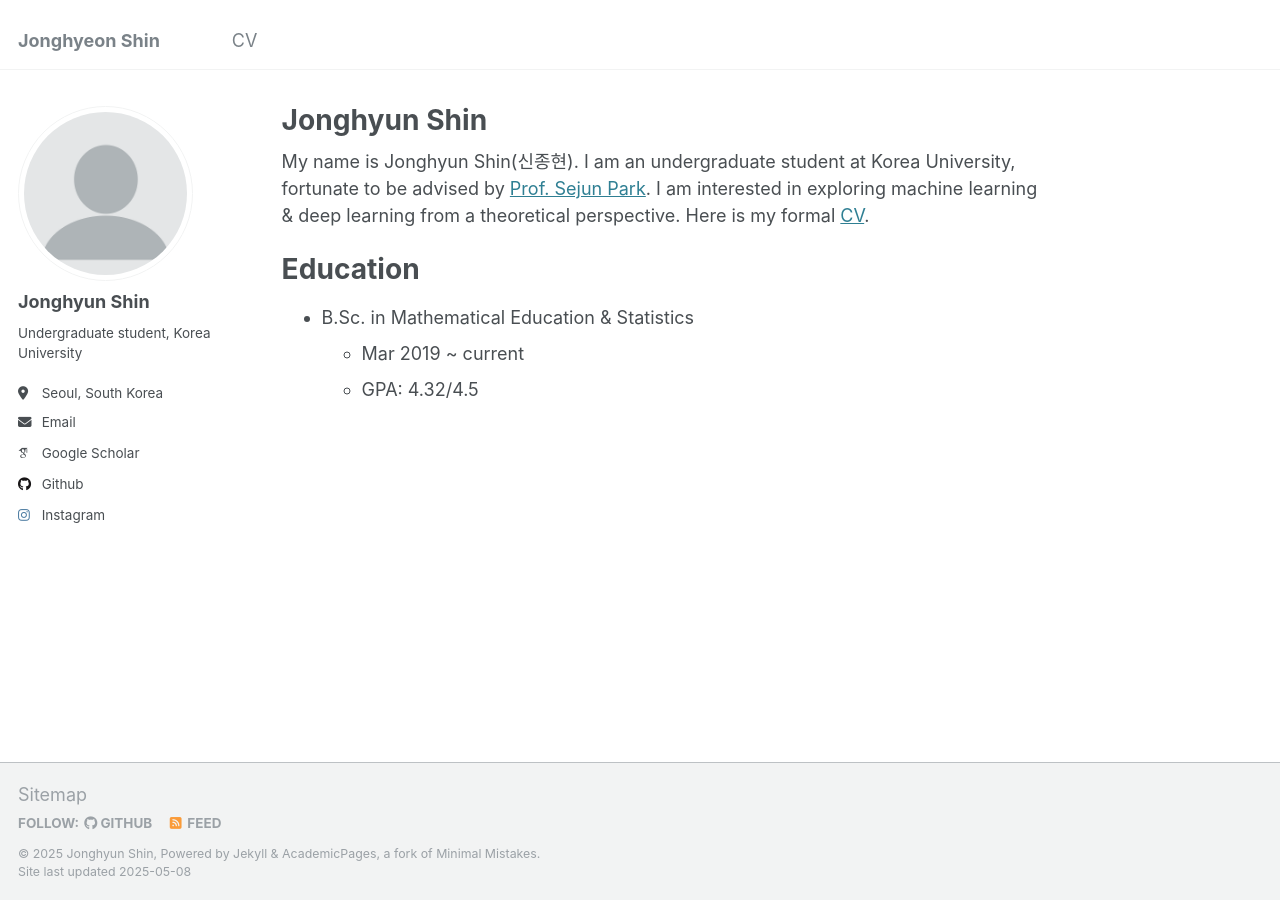
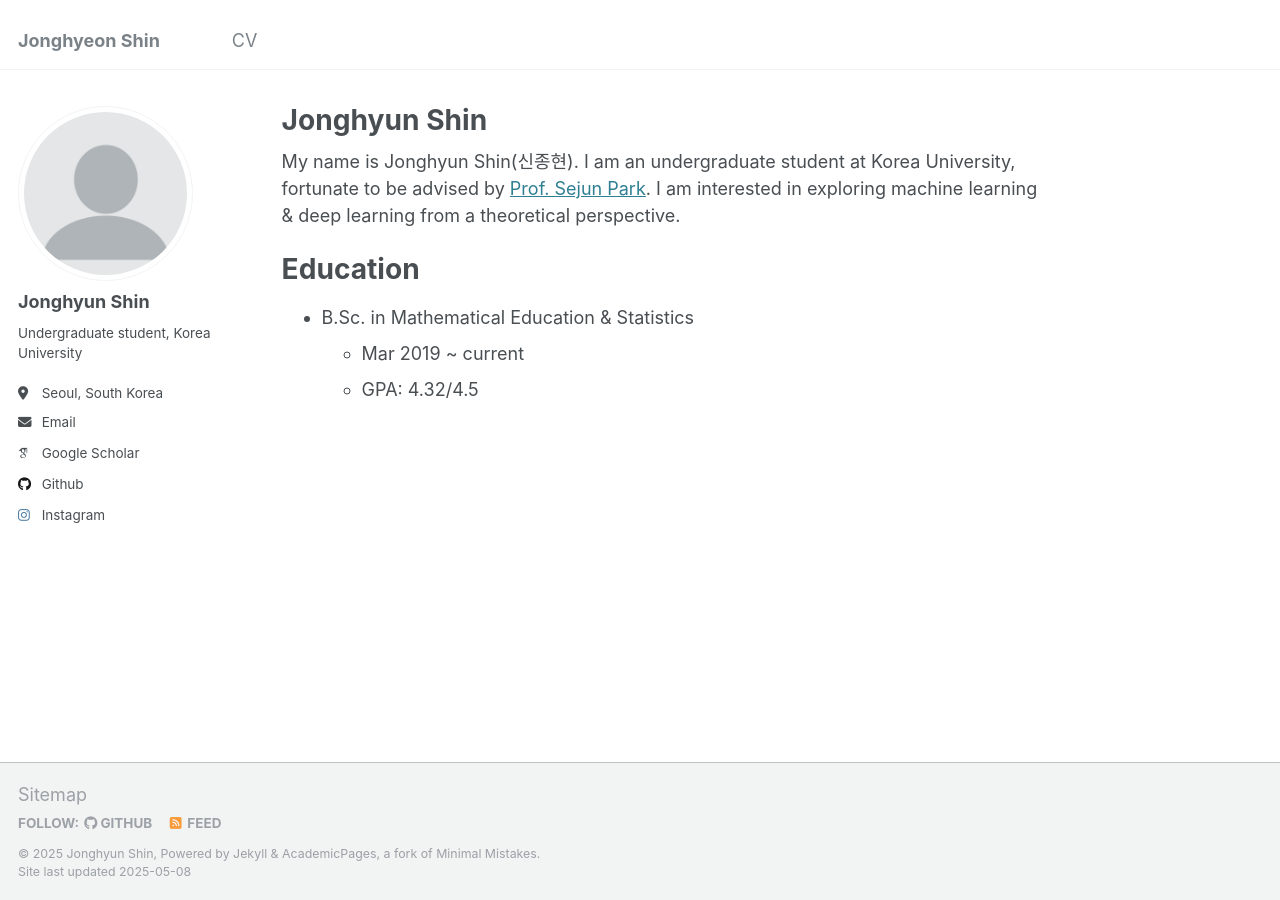
Before and after one commit to jong-hyun-shin/jong-hyun-shin.github.io, a Jekyll site: the page built from _pages/about.md, in a window 1280 px wide. Built offline with Jekyll 4.4.1, drawn with Linux system fonts in a browser that asks for light colours; some web fonts are replaced.

Commit message:
Update about.md

```diff
--- a/_pages/about.md
+++ b/_pages/about.md
@@ -6,7 +6,7 @@
   - /about/
   - /about.html
 ---
-My name is Jonghyun Shin(신종현). I am an undergraduate student at Korea University, fortunate to be advised by [Prof. Sejun Park](https://sites.google.com/site/sejunparksite/). I am interested in exploring machine learning & deep learning from a theoretical perspective. Here is my formal [CV](jong-hyun-shin.github.io/files/CV.pdf).
+My name is Jonghyun Shin(신종현). I am an undergraduate student at Korea University, fortunate to be advised by [Prof. Sejun Park](https://sites.google.com/site/sejunparksite/). I am interested in exploring machine learning & deep learning from a theoretical perspective.
 
 
 # Education
```
